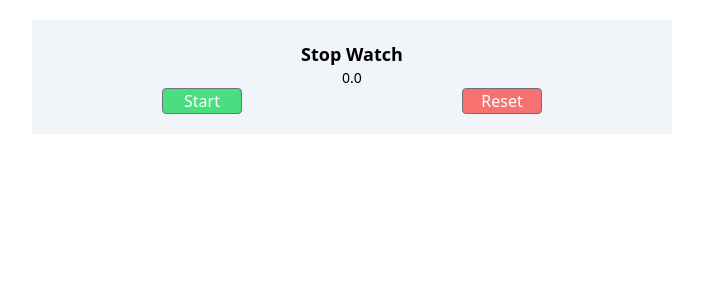
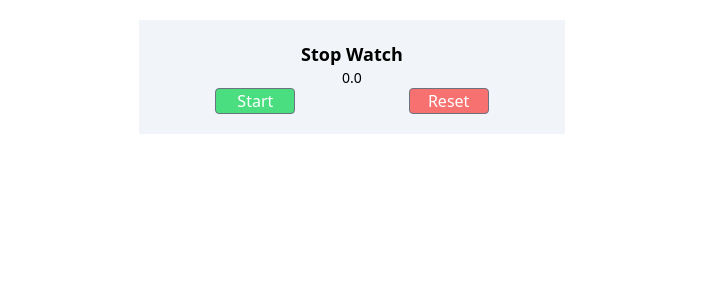
Before and after one commit to buddhika85/30_Apps_Angular, an Angular app: page / in a window 1280 px wide. Shown: the top 300 px of the page, without its empty margins (288-991 px from the left). Built offline with nearby package versions, Linux system fonts and the light colour scheme.

Commit message:
stop watch

```diff
--- a/src/app/stop-watch-3/stop-watch-3.component.html
+++ b/src/app/stop-watch-3/stop-watch-3.component.html
@@ -1,4 +1,4 @@
-<div class="flex flex-col w-3/6 mx-auto bg-slate-100 mt-5 p-5">
+<div class="flex flex-col w-2/6 mx-auto bg-slate-100 mt-5 p-5">
   <div class="grid grid-cols-1 text-center">
     <label class="text-lg font-semibold">Stop Watch</label>
     <label class="text-sm font-thin">{{
```
Also changed, not shown: app_pics/4.png (added).
